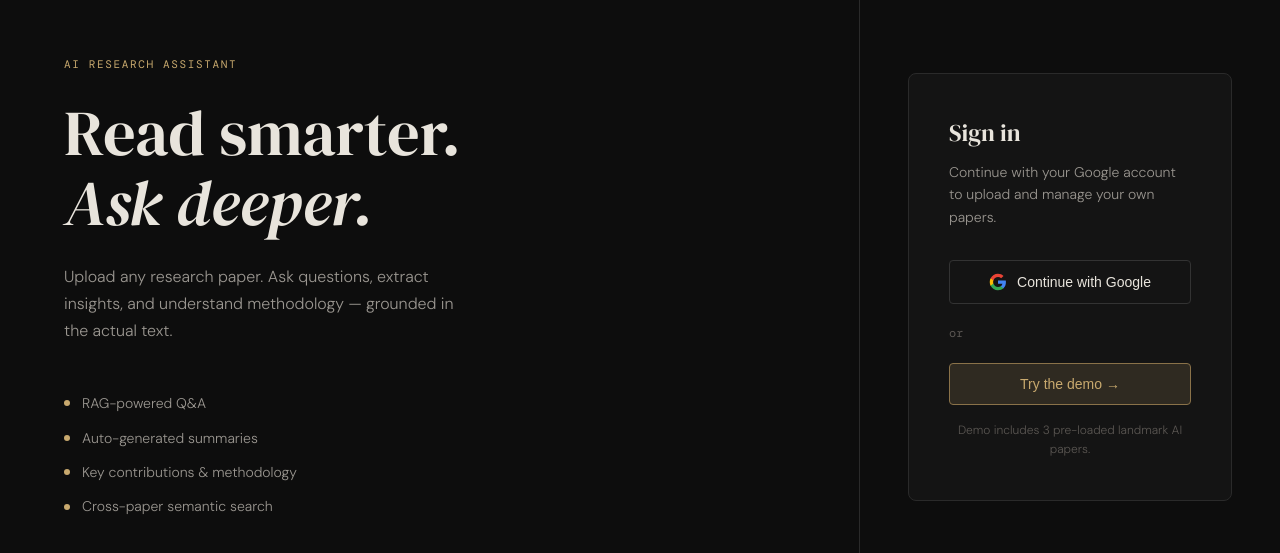
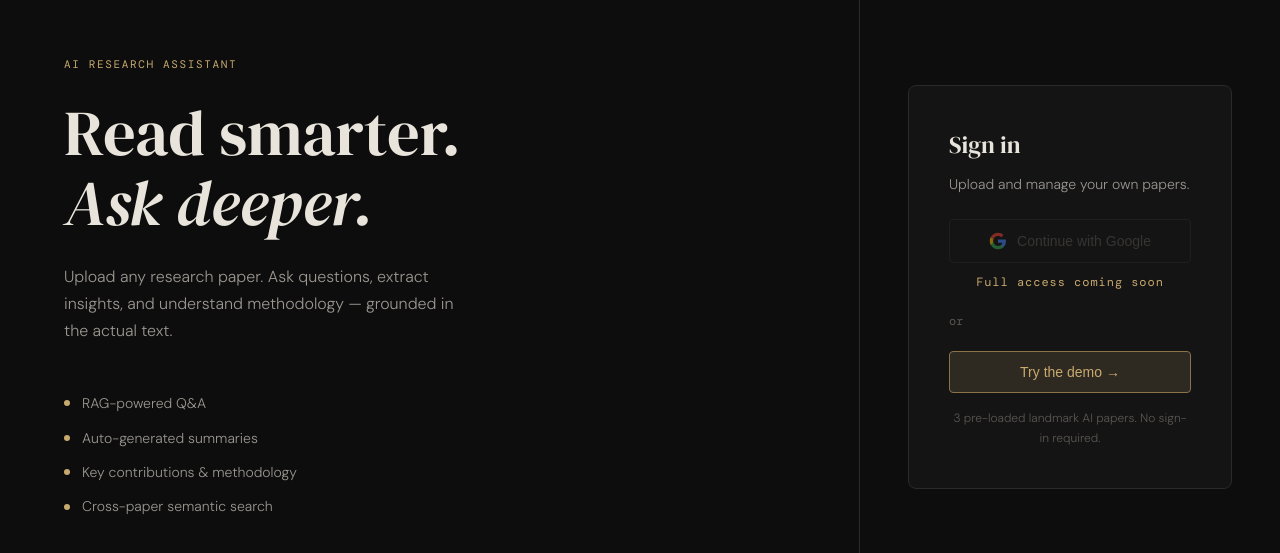
Before and after one commit to Hanumath1506/pericope, a React (Vite) app in the folder frontend/: page / in a window 1280 px wide. Shown: the part 113-666 px from the top of the page. Built offline with nearby package versions, Linux system fonts and the light colour scheme; no server answers.

Commit message:
feat: remove sign-in buttons from demo, coming soon messaging

```diff
--- a/frontend/src/pages/DemoView.jsx
+++ b/frontend/src/pages/DemoView.jsx
@@ -1,9 +1,7 @@
 import { useState, useEffect, useRef } from "react";
-import { useAuth } from "../hooks/useAuth";
 import { api } from "../lib/api";
 
 export default function DemoView({ onSignIn }) {
-  const { login } = useAuth();
   const [papers, setPapers] = useState([]);
   const [activePaper, setActivePaper] = useState(null);
   const [messages, setMessages] = useState([]);
@@ -15,9 +13,7 @@ export default function DemoView({ onSignIn }) {
   useEffect(() => {
     api.listDemoPapers()
       .then(data => {
-        if (Array.isArray(data)) {
-          setPapers(data);
-        }
+        if (Array.isArray(data)) setPapers(data);
         setLoadingPapers(false);
       })
       .catch(() => setLoadingPapers(false));
@@ -58,14 +54,11 @@ export default function DemoView({ onSignIn }) {
         </div>
         <div style={styles.headerRight}>
           <p style={styles.demoNote}>3 pre-loaded papers — no sign-in required</p>
-          <button style={styles.signInBtn} onClick={login}>
-            Sign in to upload your own →
-          </button>
+          <p style={styles.comingSoon}>Full access coming soon</p>
         </div>
       </header>
 
       {activePaper ? (
-        // Paper chat view
         <div style={styles.chatLayout}>
           <aside style={styles.sidebar}>
             <button style={styles.backBtn} onClick={() => { setActivePaper(null); setMessages([]); }}>
@@ -95,7 +88,7 @@ export default function DemoView({ onSignIn }) {
             </div>
             <div style={styles.signInBox}>
               <p style={styles.signInBoxText}>Want to upload your own papers?</p>
-              <button style={styles.signInBoxBtn} onClick={login}>Sign in with Google</button>
+              <p style={styles.comingSoonBox}>Full access coming soon</p>
             </div>
           </aside>
 
@@ -138,7 +131,6 @@ export default function DemoView({ onSignIn }) {
           </main>
         </div>
       ) : (
-        // Paper library view
         <main style={styles.main}>
           <div style={styles.demoBanner}>
             <p style={styles.demoBannerTitle}>Demo Library</p>
@@ -172,24 +164,11 @@ export default function DemoView({ onSignIn }) {
 
           <div style={styles.uploadPrompt}>
             <p style={styles.uploadPromptText}>Want to upload and chat with your own research papers?</p>
-            <button style={styles.uploadPromptBtn} onClick={login}>
-              <GoogleIcon /> Sign in with Google — it's free
-            </button>
+            <p style={styles.comingSoonLarge}>Full access coming soon</p>
           </div>
         </main>
       )}
     </div>
-  );
-}
-
-function GoogleIcon() {
-  return (
-    <svg width="16" height="16" viewBox="0 0 24 24" fill="none" style={{ flexShrink: 0 }}>
-      <path d="M22.56 12.25c0-.78-.07-1.53-.2-2.25H12v4.26h5.92c-.26 1.37-1.04 2.53-2.21 3.31v2.77h3.57c2.08-1.92 3.28-4.74 3.28-8.09z" fill="#4285F4"/>
-      <path d="M12 23c2.97 0 5.46-.98 7.28-2.66l-3.57-2.77c-.98.66-2.23 1.06-3.71 1.06-2.86 0-5.29-1.93-6.16-4.53H2.18v2.84C3.99 20.53 7.7 23 12 23z" fill="#34A853"/>
-      <path d="M5.84 14.09c-.22-.66-.35-1.36-.35-2.09s.13-1.43.35-2.09V7.07H2.18C1.43 8.55 1 10.22 1 12s.43 3.45 1.18 4.93l2.85-2.22.81-.62z" fill="#FBBC05"/>
-      <path d="M12 5.38c1.62 0 3.06.56 4.21 1.64l3.15-3.15C17.45 2.09 14.97 1 12 1 7.7 1 3.99 3.47 2.18 7.07l3.66 2.84c.87-2.6 3.3-4.53 6.16-4.53z" fill="#EA4335"/>
-    </svg>
   );
 }
 
@@ -208,20 +187,30 @@ const styles = {
   },
   headerRight: { display: "flex", alignItems: "center", gap: "16px" },
   demoNote: { fontSize: "12px", color: "var(--text-3)", fontFamily: "'DM Mono', monospace" },
-  signInBtn: {
-    background: "var(--accent)", border: "none", borderRadius: "var(--radius)",
-    color: "#0d0d0d", fontSize: "12px", fontWeight: 500,
-    padding: "6px 14px", cursor: "pointer",
+  comingSoon: {
+    fontSize: "12px", color: "var(--accent)",
+    fontFamily: "'DM Mono', monospace", letterSpacing: "0.08em",
+  },
+  comingSoonBox: {
+    fontSize: "12px", color: "var(--accent)",
+    fontFamily: "'DM Mono', monospace", letterSpacing: "0.08em",
+    textAlign: "center",
+  },
+  comingSoonLarge: {
+    fontSize: "14px", color: "var(--accent)",
+    fontFamily: "'DM Mono', monospace", letterSpacing: "0.08em",
   },
   main: { flex: 1, padding: "48px", maxWidth: "1000px", margin: "0 auto", width: "100%" },
   demoBanner: { marginBottom: "32px" },
   demoBannerTitle: {
-    fontFamily: "'DM Serif Display', serif", fontSize: "28px",
-    marginBottom: "8px",
+    fontFamily: "'DM Serif Display', serif", fontSize: "28px", marginBottom: "8px",
   },
   demoBannerSub: { fontSize: "14px", color: "var(--text-2)" },
   loading: { color: "var(--text-3)", textAlign: "center", marginTop: "48px" },
-  grid: { display: "grid", gridTemplateColumns: "repeat(auto-fill, minmax(280px, 1fr))", gap: "16px", marginBottom: "48px" },
+  grid: {
+    display: "grid", gridTemplateColumns: "repeat(auto-fill, minmax(280px, 1fr))",
+    gap: "16px", marginBottom: "48px",
+  },
   card: {
     background: "var(--bg-2)", border: "1px solid var(--border)",
     borderRadius: "6px", padding: "20px", cursor: "pointer",
@@ -247,15 +236,9 @@ const styles = {
   uploadPrompt: {
     textAlign: "center", padding: "40px",
     border: "1px dashed var(--border-light)", borderRadius: "8px",
+    display: "flex", flexDirection: "column", alignItems: "center", gap: "12px",
   },
-  uploadPromptText: { fontSize: "16px", color: "var(--text-2)", marginBottom: "20px" },
-  uploadPromptBtn: {
-    display: "inline-flex", alignItems: "center", gap: "10px",
-    background: "transparent", border: "1px solid var(--border-light)",
-    borderRadius: "var(--radius)", color: "var(--text)",
-    fontSize: "14px", padding: "12px 24px", cursor: "pointer",
-  },
-  // Chat styles
+  uploadPromptText: { fontSize: "16px", color: "var(--text-2)" },
   chatLayout: { display: "flex", flex: 1, overflow: "hidden", height: "calc(100vh - 60px)" },
   sidebar: {
     width: "280px", borderRight: "1px solid var(--border)",
@@ -283,13 +266,9 @@ const styles = {
   signInBox: {
     marginTop: "auto", background: "var(--bg-3)",
     border: "1px solid var(--border)", borderRadius: "6px", padding: "16px",
+    display: "flex", flexDirection: "column", gap: "8px", alignItems: "center",
   },
-  signInBoxText: { fontSize: "12px", color: "var(--text-2)", marginBottom: "10px" },
-  signInBoxBtn: {
-    width: "100%", background: "var(--accent)", border: "none",
-    borderRadius: "var(--radius)", color: "#0d0d0d",
-    fontSize: "12px", fontWeight: 500, padding: "8px", cursor: "pointer",
-  },
+  signInBoxText: { fontSize: "12px", color: "var(--text-2)", textAlign: "center" },
   chatMain: { flex: 1, display: "flex", flexDirection: "column", overflow: "hidden" },
   messages: {
     flex: 1, overflowY: "auto", padding: "32px 48px",
--- a/frontend/src/pages/Login.jsx
+++ b/frontend/src/pages/Login.jsx
@@ -1,8 +1,6 @@
 import { useAuth } from "../hooks/useAuth";
 
 export default function Login({ onTryDemo }) {
-  const { login } = useAuth();
-
   return (
     <div style={styles.wrap}>
       <div style={styles.left}>
@@ -29,18 +27,19 @@ export default function Login({ onTryDemo }) {
       <div style={styles.right}>
         <div style={styles.card}>
           <h2 style={styles.cardTitle}>Sign in</h2>
-          <p style={styles.cardSub}>Continue with your Google account to upload and manage your own papers.</p>
-          <button style={styles.btn} onClick={login}>
+          <p style={styles.cardSub}>Upload and manage your own papers.</p>
+          <button style={styles.btnDisabled} disabled>
             <GoogleIcon />
             Continue with Google
           </button>
+          <p style={styles.comingSoon}>Full access coming soon</p>
           <div style={styles.divider}>
             <span style={styles.dividerText}>or</span>
           </div>
           <button style={styles.demoBtn} onClick={onTryDemo}>
             Try the demo →
           </button>
-          <p style={styles.note}>Demo includes 3 pre-loaded landmark AI papers.</p>
+          <p style={styles.note}>3 pre-loaded landmark AI papers. No sign-in required.</p>
         </div>
       </div>
     </div>
@@ -101,14 +100,19 @@ const styles = {
   },
   cardTitle: { fontSize: "24px", marginBottom: "8px" },
   cardSub: {
-    color: "var(--text-2)", fontSize: "14px", marginBottom: "32px",
+    color: "var(--text-2)", fontSize: "14px", marginBottom: "24px",
   },
-  btn: {
+  btnDisabled: {
     width: "100%", padding: "12px 20px",
     display: "flex", alignItems: "center", justifyContent: "center", gap: "10px",
-    background: "transparent", border: "1px solid var(--border-light)",
-    borderRadius: "var(--radius)", color: "var(--text)",
-    fontSize: "14px", cursor: "pointer", transition: "all 0.15s",
+    background: "transparent", border: "1px solid var(--border)",
+    borderRadius: "var(--radius)", color: "var(--text-3)",
+    fontSize: "14px", cursor: "not-allowed", opacity: 0.5,
+  },
+  comingSoon: {
+    marginTop: "10px", textAlign: "center",
+    fontSize: "12px", color: "var(--accent)",
+    fontFamily: "'DM Mono', monospace", letterSpacing: "0.08em",
   },
   divider: {
     display: "flex", alignItems: "center",
```
